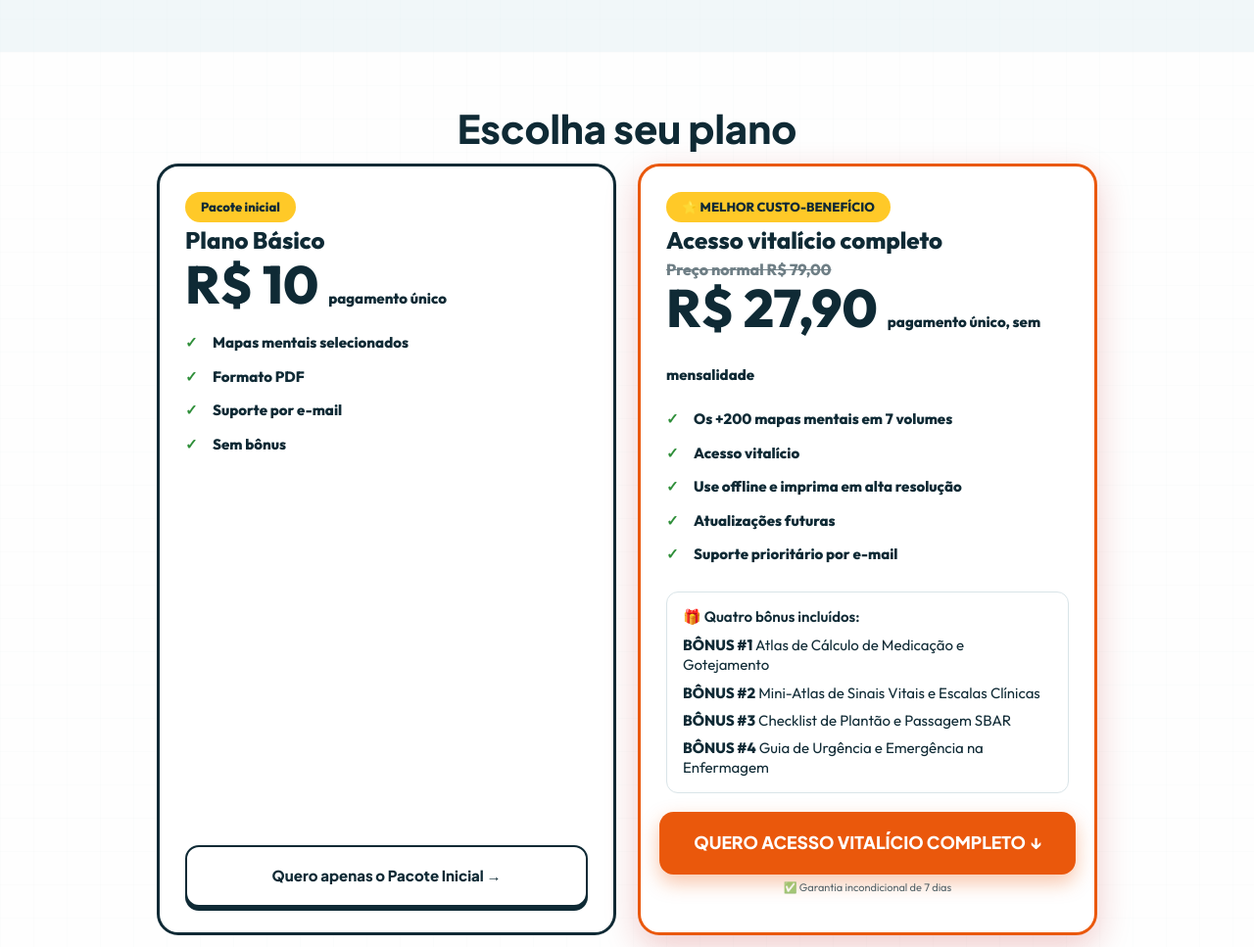
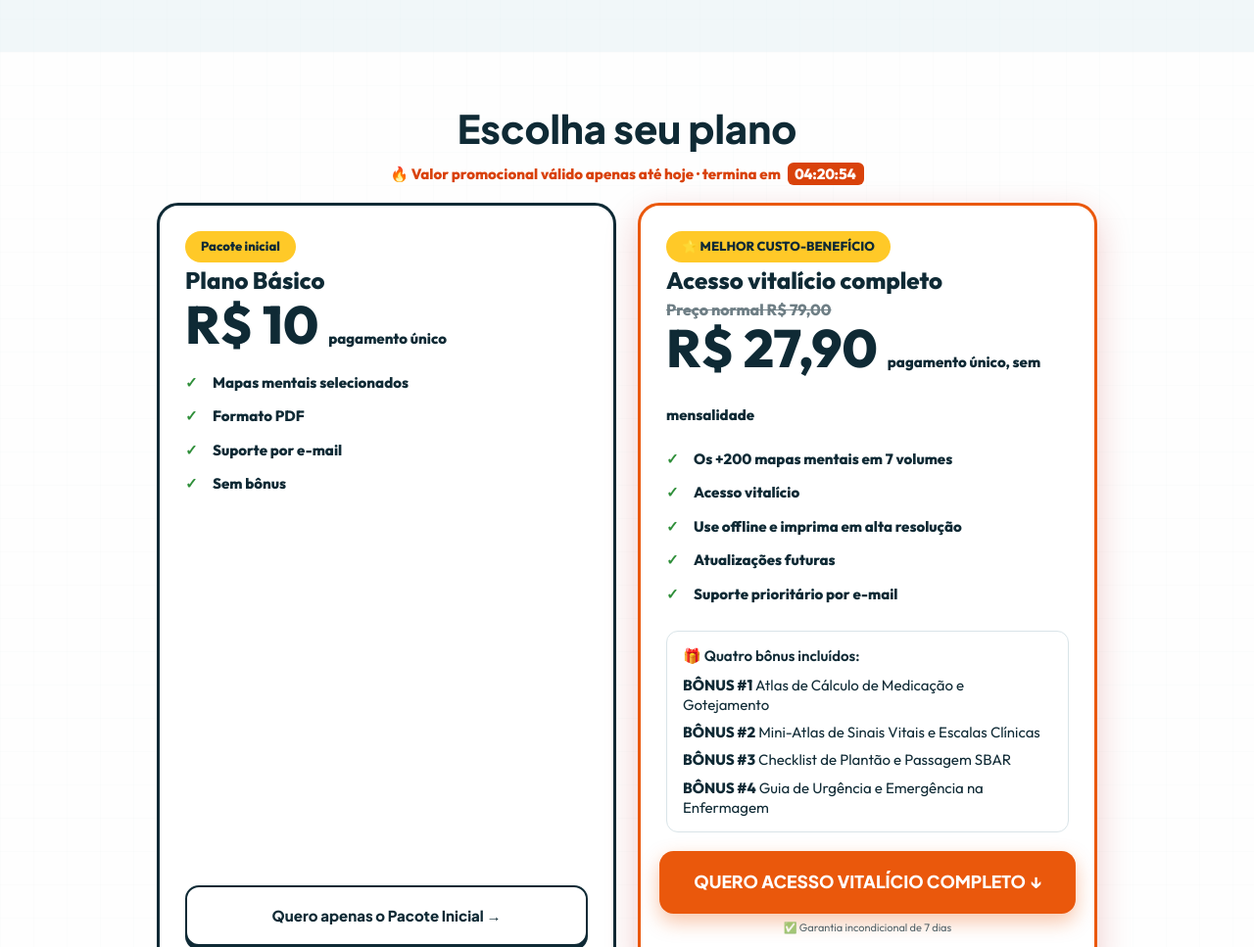
Before and after one commit to vitor128389/atlas-enfermagem, a plain HTML site: page index.html in a window 1280 px wide. Shown: the part 4911-5878 px from the top of the page at 98% size. Drawn offline with Linux system fonts and the light colour scheme.

Commit message:
Linha de valor promocional com contagem até 00:00 acima dos planos
Co-Authored-By: Claude Sonnet 5.5 <noreply@anthropic.com>
Claude-Session: https://claude.ai/code/session_01AkeRy3dN6Ci4AW39b57o6U

```diff
--- a/index.html
+++ b/index.html
@@ -7,7 +7,7 @@
 :root{--cream:#fafbfb;--navy:#0f2a35;--teal:#0f4c5c;--red:#ea580c;--yel:#ffc928;--green:#e4f3e1;--blue:#e3eefb;--pink:#fde5ea;--lav:#eee6f8;--orange:#fdebd9}
 *{box-sizing:border-box}body{margin:0;font-family:Outfit,sans-serif;background-color:var(--cream);background-image:linear-gradient(rgba(15,76,92,.06) 1px,transparent 1px),linear-gradient(90deg,rgba(15,76,92,.06) 1px,transparent 1px);background-size:34px 34px;color:var(--navy);line-height:1.5}
 img{max-width:100%;display:block}a{color:inherit}
-.top{position:sticky;top:0;z-index:40;background:#d9420b;color:#fff;text-align:center;padding:10px 14px;font-weight:800;font-size:14px}.top b{background:#fff;color:#d9420b;border-radius:6px;padding:2px 8px;margin-left:6px;font-variant-numeric:tabular-nums}
+.promo{text-align:center;font-weight:800;font-size:15px;color:#d9420b;margin:0 0 18px;white-space:nowrap}.promo b{background:#d9420b;color:#fff;border-radius:6px;padding:2px 8px;margin-left:4px;font-variant-numeric:tabular-nums}@media(max-width:420px){.promo{font-size:12.5px}}.top{position:sticky;top:0;z-index:40;background:#d9420b;color:#fff;text-align:center;padding:10px 14px;font-weight:800;font-size:14px}.top b{background:#fff;color:#d9420b;border-radius:6px;padding:2px 8px;margin-left:6px;font-variant-numeric:tabular-nums}
 .wrap{max-width:1000px;margin:0 auto;padding:0 20px}
 section{padding:56px 0}
 h1,h2{font-family:'Plus Jakarta Sans',Outfit,sans-serif;font-weight:800;line-height:1.1;margin:0 0 14px}
@@ -114,7 +114,7 @@ footer{background:var(--navy);color:#dbe6ef;text-align:center;padding:36px 20px;
 <div class="econ"><small>ECONOMIA TOTAL GARANTIDA</small><div><s>R$ 238,00</s> → <b>GRÁTIS</b></div><small>Leve os 4 guias bônus sem pagar um centavo a mais.</small></div></div></section>
 <!--TESTIMONIALS_SLOT
 <section id="depoimentos"> adicione aqui apenas depoimentos reais de clientes </section>-->
-<section id="pricing"><div class="wrap"><h2>Escolha seu plano</h2><div class="plans">
+<section id="pricing"><div class="wrap"><h2>Escolha seu plano</h2><p class="promo">🔥 Valor promocional válido apenas até hoje · termina em <b id="cd2">--:--:--</b></p><div class="plans">
 <div class="plan"><span class="badge" style="align-self:flex-start">Pacote inicial</span><h3>Plano Básico</h3><div class="price">R$ 10 <small>pagamento único</small></div>
 <ul><li>Mapas mentais selecionados</li><li>Formato PDF</li><li>Suporte por e-mail</li><li>Sem bônus</li></ul>
 <a class="btn alt" href="https://pay.wiapy.com/6b05995bf3f790ea292127e0" data-plan="basico">Quero apenas o Pacote Inicial →</a></div>
@@ -153,6 +153,6 @@ if(!('IntersectionObserver' in window)){els.forEach(function(e){e.classList.add(
 var io=new IntersectionObserver(function(es){es.forEach(function(x){if(x.isIntersecting){x.target.classList.add('in');io.unobserve(x.target)}})},{threshold:.12});
 els.forEach(function(e){io.observe(e)});
 function tick(){var n=new Date(),m=new Date(n);m.setHours(24,0,0,0);var s=Math.floor((m-n)/1000),p=function(v){return String(v).padStart(2,'0')};
-document.getElementById('cd').textContent=p(Math.floor(s/3600))+':'+p(Math.floor(s%3600/60))+':'+p(s%60)}
+var t=p(Math.floor(s/3600))+':'+p(Math.floor(s%3600/60))+':'+p(s%60);document.getElementById('cd').textContent=t;var c2=document.getElementById('cd2');if(c2)c2.textContent=t}
 tick();setInterval(tick,1000)})();
 </script></body></html>
```
